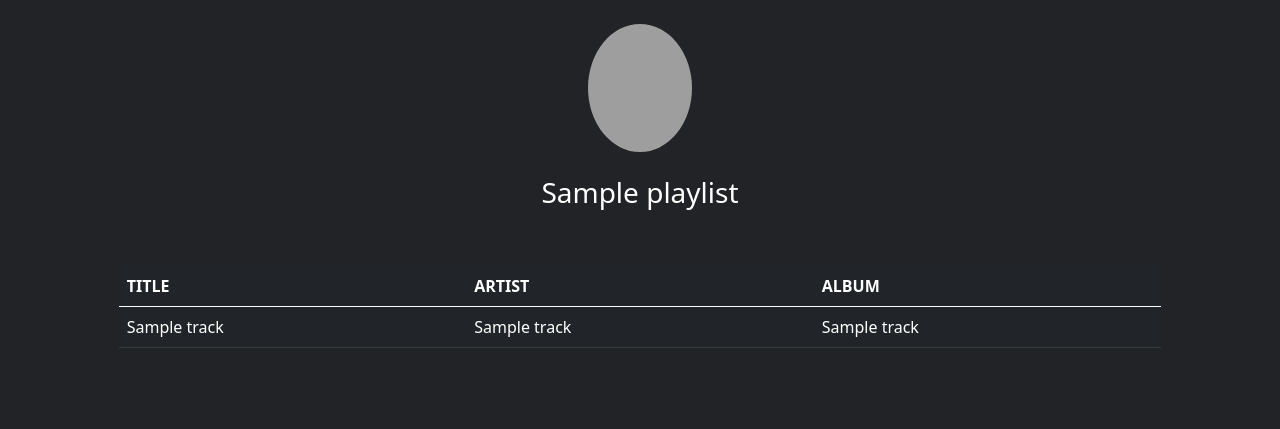
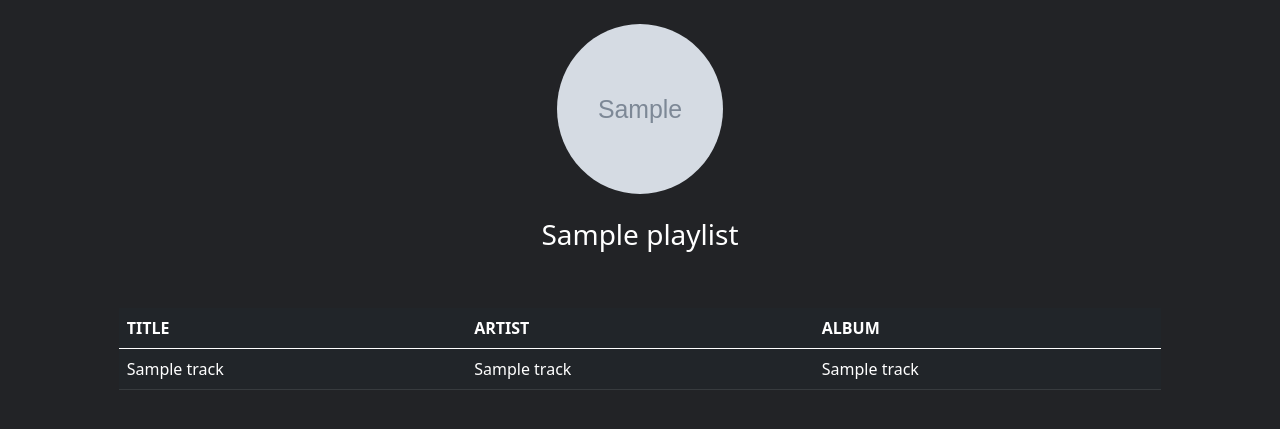
Before and after one commit to behnambm/spotify, a Flask app: page /playlist/1 in a window 1280 px wide. Shown: the part 56-485 px from the top of the page. Run offline with Flask 2, Linux system fonts and the light colour scheme; tables that the repository leaves empty hold one stand-in row (values such as "Sample post"); grey boxes marked "Sample" are stand-in pictures; some libraries are stand-ins or nearby versions; grey boxes are pictures that could not be loaded.

Commit message:
fix playlist image (front & back)

```diff
--- a/app/models/__init__.py
+++ b/app/models/__init__.py
@@ -20,6 +20,7 @@ class PlaylistModel(db.Model):
     import_count = db.Column(db.Integer, nullable=False, default=0)
     owner_user_id = db.Column(db.String)
     created_at = db.Column(db.Float, default=time.time)
+    playlist_image_url = db.Column(db.String, nullable=False)
     tracks = db.relationship('TracksModel', secondary=association_table)
 
     def __init__(self, **kwargs) -> None:
--- a/app/static/css/style.css
+++ b/app/static/css/style.css
@@ -135,3 +135,12 @@
     z-index: 9;
     width: 100%;
 }
+
+.playlist-img{
+    object-fit: cover;
+    width: 190px;
+    height: 170px;
+    border-radius: 50%;
+    display: block;
+    margin: 0 auto;
+}
--- a/app/templates/playlist.html
+++ b/app/templates/playlist.html
@@ -5,7 +5,7 @@
 
 <br>
 <div class="row">
-    <img src="{{ avatar_url }}" class="avatar-img">
+    <img src="{{ avatar_url }}" class="playlist-img">
 </div>
 <br>
 <div class="row">
--- a/app/views/playlist/__init__.py
+++ b/app/views/playlist/__init__.py
@@ -21,5 +21,5 @@ def index(playlist_id: str):
         'playlist.html',
         tracks=json.loads(tracks),
         playlist_name=playlist.playlist_name,
-        avatar_url='sdf'
+        avatar_url=playlist.playlist_image_url,
     )
--- a/app/views/user/me.py
+++ b/app/views/user/me.py
@@ -22,6 +22,7 @@ def my_page():
 
     session['user_id'] = me.data.get('id')
     session['display_name'] = me.data.get('display_name')
+    session['avatar_url'] = me.data['images'][0]['url']
 
     return render_template(
         'me.html',
--- a/app/views/user/share.py
+++ b/app/views/user/share.py
@@ -31,7 +31,8 @@ def share_tracks():
 
     new_playlist = PlaylistModel(
         playlist_name=session.get('display_name'),
-        owner_user_id=session.get('user_id')
+        owner_user_id=session.get('user_id'),
+        playlist_image_url=session.get('avatar_url')
     )
 
     for uri in user_uris:
```
